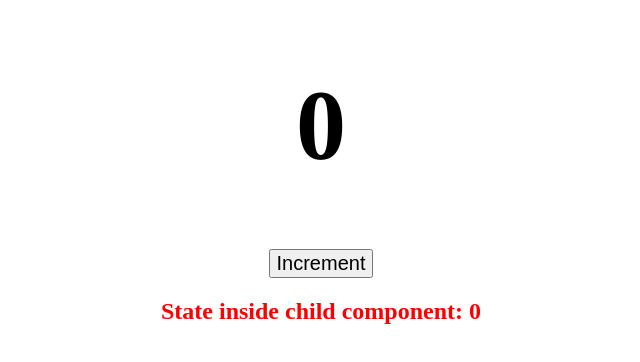
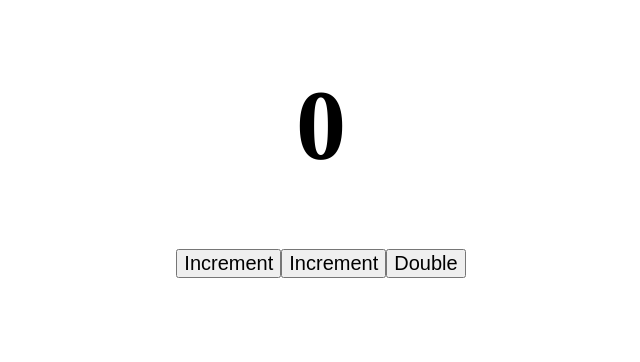
Before and after one commit to armendlahi/learning-react-ick, a React (Create React App) app: page / in a window 1280 px wide. Shown: the top 362 px of the page, without its empty margins (319-959 px from the left). Built offline with nearby package versions, Linux system fonts and the light colour scheme.

Commit message:
Create decrement and double buttons to showcase state management using multiple functions.

```diff
--- a/src/App.js
+++ b/src/App.js
@@ -8,13 +8,28 @@ class App extends React.Component {
         this.state = {
             number: 0
         }
-        this.handleClick = this.handleClick.bind(this);
     }
 
-    handleClick() {
+    handleIncrement() {
         this.setState(prevState => {
             return {
                 number: prevState.number + 1
+            };
+        });
+    }
+
+    handleDecrement() {
+        this.setState(prevState => {
+            return {
+                number: prevState.number - 1
+            };
+        });
+    }
+
+    handleDouble() {
+        this.setState(prevState => {
+            return {
+                number: prevState.number * 2
             };
         });
     }
@@ -23,8 +38,9 @@ class App extends React.Component {
         return (
             <div className="counter">
                 <h1>{this.state.number}</h1>
-                <button onClick={this.handleClick}>Increment</button>
-                <ChildComponent counter={this.state.number} />
+                <button onClick={this.handleIncrement.bind(this)}>Increment</button>
+                <button onClick={this.handleDecrement.bind(this)}>Increment</button>
+                <button onClick={this.handleDouble.bind(this)}>Double</button>
             </div>
         )
     }
```
